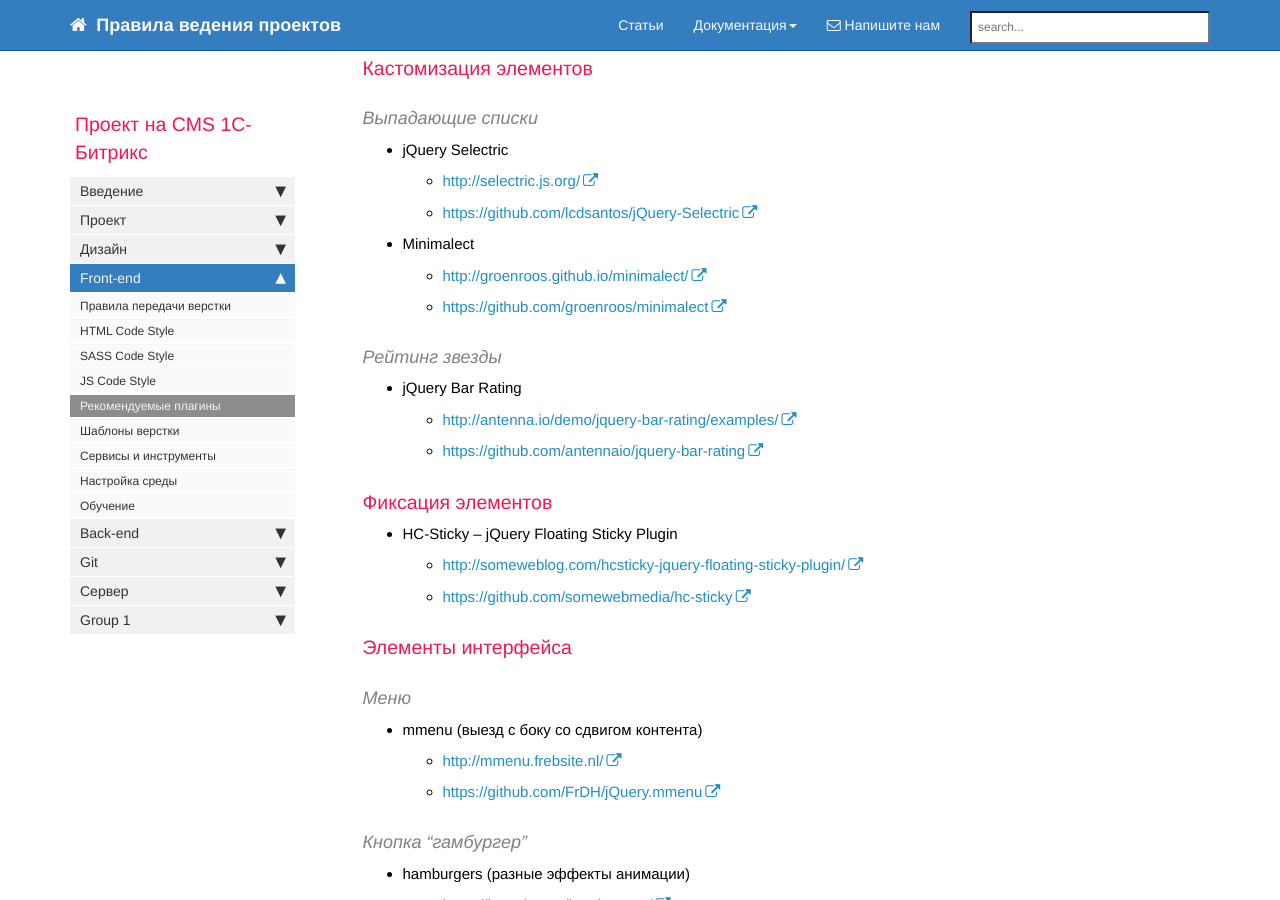
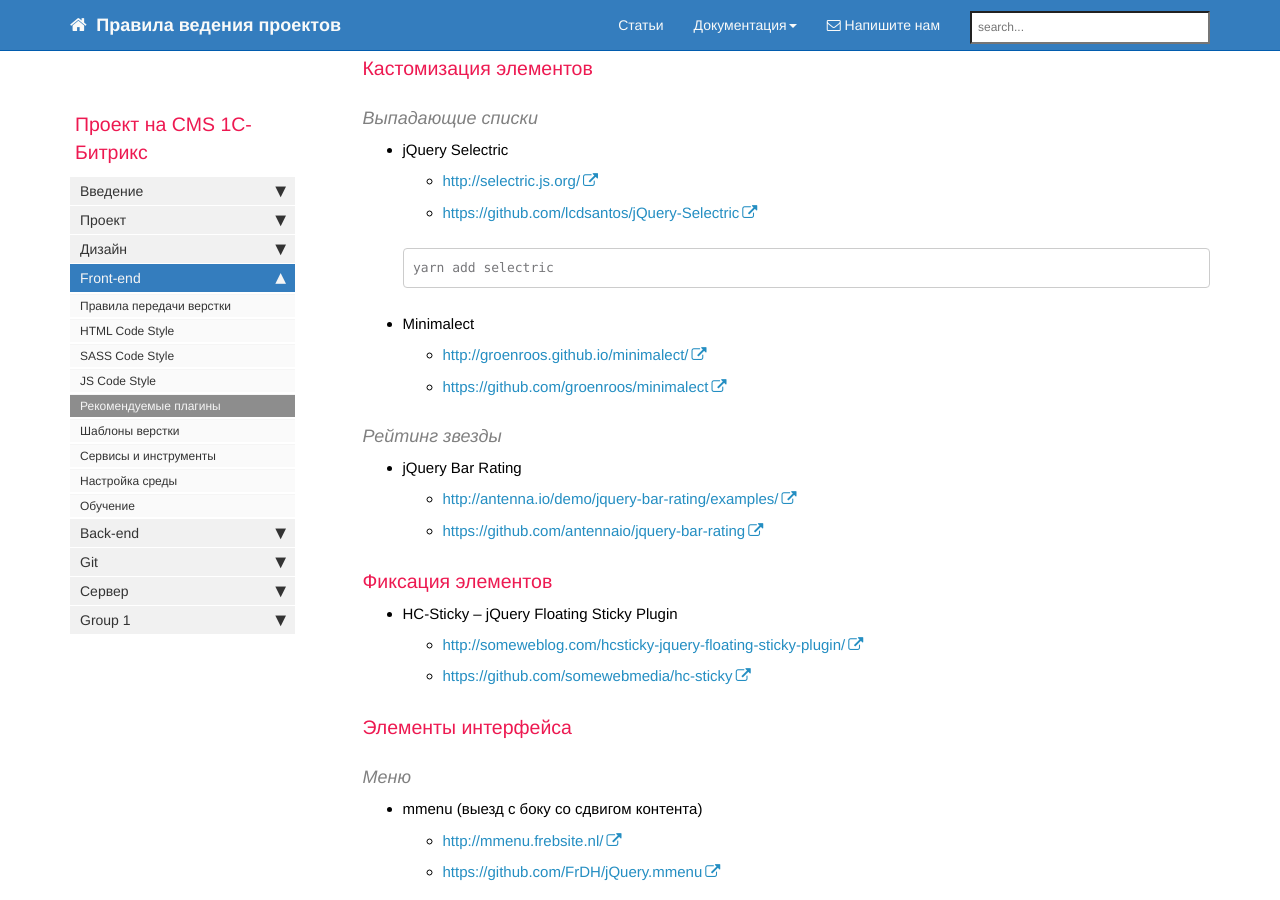
Before and after one commit to gdecider/gdecider.github.io, a Jekyll site: the page built from pages/bx/bx_front-recomend-plugins.md, in a window 1280 px wide and 900 px high, scrolled down 3203 px. Built offline with Jekyll 4.4.1, drawn with Linux system fonts in a browser that asks for light colours; nearby versions of some CDN libraries; comment, search, counter and statistics services are not loaded.

Commit message:
Update bx_front-recomend-plugins.md

````diff
--- a/pages/bx/bx_front-recomend-plugins.md
+++ b/pages/bx/bx_front-recomend-plugins.md
@@ -190,6 +190,10 @@ yarn add jquery-smooth-scroll
 
   * [https://github.com/lcdsantos/jQuery-Selectric](https://github.com/lcdsantos/jQuery-Selectric)
 
+  ```bash
+  yarn add selectric
+  ```
+
 * Minimalect
 
   * [http://groenroos.github.io/minimalect/](http://groenroos.github.io/minimalect/)
````
